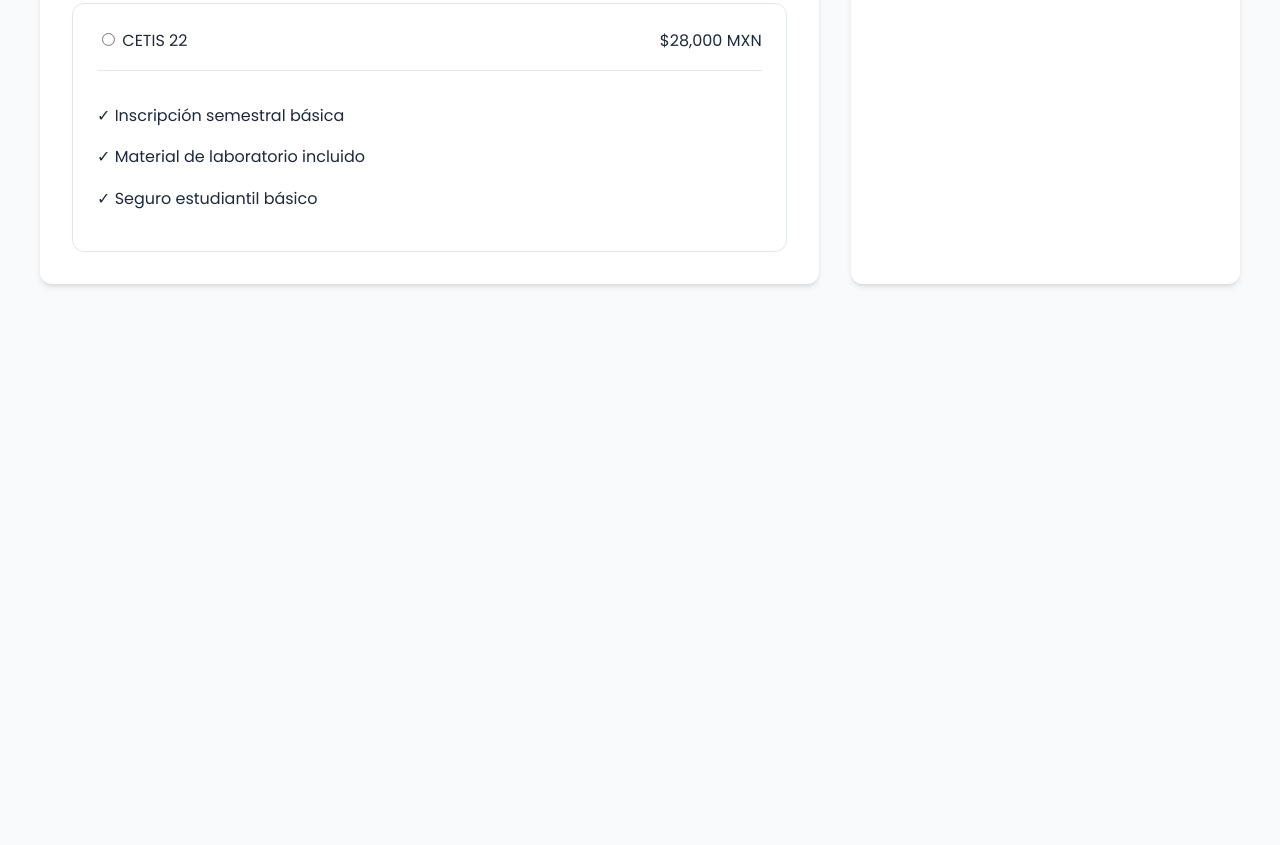
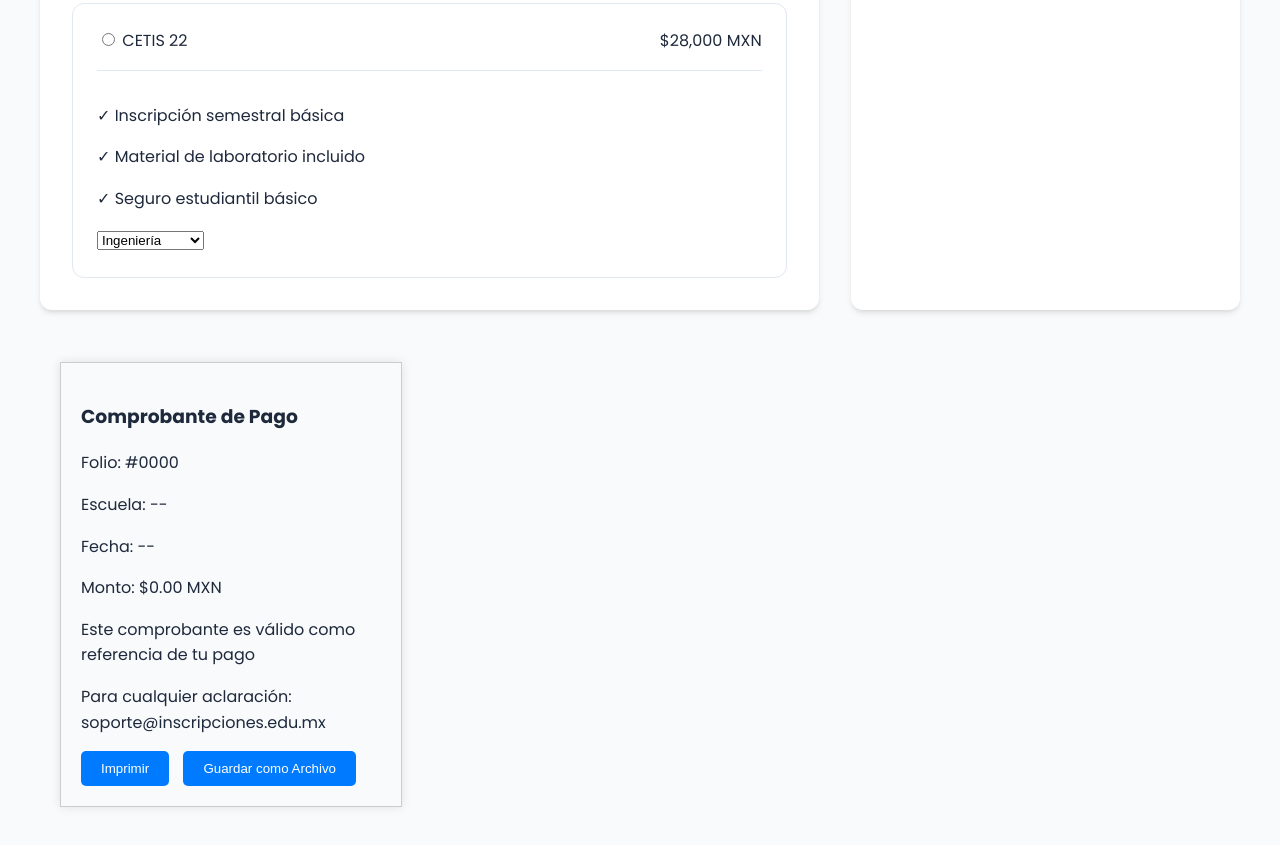
Before and after one commit to Jeshua3545926/Web, a plain HTML site: page App/pago/interface/inscripciones/page/pagar.html in a window 1280 px wide. Shown: the part 951-1796 px from the top of the page. Before the commit the page ends 1267 px from the top, so only its background shows below. Drawn offline with Linux system fonts and the light colour scheme; a script that the page names is missing.

Commit message:
con ticket y botones

```diff
--- a/App/pago/interface/inscripciones/page/pagar.html
+++ b/App/pago/interface/inscripciones/page/pagar.html
@@ -74,6 +74,15 @@
                         <p>✓ Inscripción semestral básica</p>
                         <p>✓ Material de laboratorio incluido</p>
                         <p>✓ Seguro estudiantil básico</p>
+                        <select name="" id="Especialidades">
+                            <option value="ingenieria">Ingeniería</option>
+                            <option value="contaduria">Contaduría</option>
+                            <option value="arquitectura">Arquitectura</option>
+                            <option value="derecho">Derecho</option>
+                            <option value="medicina">Medicina</option>
+                            <option value="psicologia">Psicología</option>
+                            <option value="comunicacion">Comunicación</option>
+                        </select>
                     </div>
                 </div>
             </div>
@@ -99,6 +108,27 @@
             </div>
             <div id="wallet-container"></div>
         </section>
+        <section class="ticket-section">
+            <div class="ticket">
+                <div class="ticket-header">
+                    <h3>Comprobante de Pago</h3>
+                    <p class="ticket-id">Folio: #<span id="ticket-number">0000</span></p>
+                </div>
+                <div class="ticket-body">
+                    <div class="ticket-detail">
+                        <p>Escuela: <span id="school-name">--</span></p>
+                        <p>Fecha: <span id="payment-date">--</span></p>
+                        <p>Monto: <span id="payment-amount">$0.00 MXN</span></p>
+                    </div>
+                    <div class="ticket-footer">
+                        <p class="ticket-note">Este comprobante es válido como referencia de tu pago</p>
+                        <p class="ticket-contact">Para cualquier aclaración: soporte@inscripciones.edu.mx</p>
+                        <button id="Imprimir">Imprimir</button>
+                        <button id="Save">Guardar como Archivo</button>
+                    </div>
+                </div>
+            </div>
+        </section>
     </div>
 </body>
 </html>
--- a/App/pago/interface/inscripciones/style/style.css
+++ b/App/pago/interface/inscripciones/style/style.css
@@ -131,3 +131,26 @@
         position: static;
     }
 }
+.ticket-section {
+    display: flex;
+    align-items: center;
+}
+.ticket {
+    width: 300px;
+    border: 1px solid #ccc;
+    padding: 20px;
+    margin: 20px;
+    box-shadow: 0 0 10px rgba(0, 0, 0, 0.1);
+}
+#Imprimir, #Save {
+    background-color: #007bff;
+    color: #fff;
+    border: none;
+    padding: 10px 20px;
+    border-radius: 5px;
+    cursor: pointer;
+    margin-right: 10px;
+}
+#Imprimir:hover, #Save:hover {
+    background-color: #0056b3;
+}
```
Also changed, not shown: App/pago/module/module.js (+21 -0 lines).
